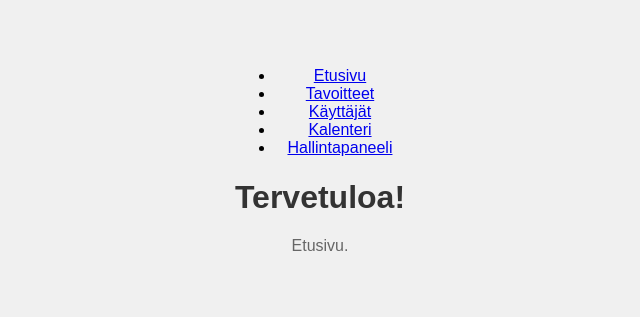
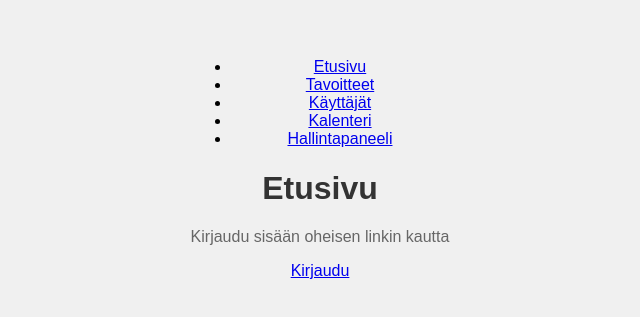
Before and after one commit to mikadp/Tavoitteet, a React (Create React App) app in the folder frontend/: page / in a window 1280 px wide. Shown: the part 239-556 px from the top of the page, without its empty margins (320-960 px from the left). Built offline with nearby package versions, Linux system fonts and the light colour scheme; no server answers.

Commit message:
home page and linking

```diff
--- a/frontend/src/App.js
+++ b/frontend/src/App.js
@@ -1,4 +1,4 @@
-import React, {useEffect, useState, useContext} from 'react';
+import React, {useContext} from 'react';
 import { Routes, Route, Navigate } from 'react-router-dom';
 import Navbar from './components/Navbar.js';
 import Users from './pages/users.js';
@@ -7,18 +7,24 @@ import Calendar from './pages/calendar.js';
 import Login from './pages/login.js';
 import Register from './pages/register.js';
 import Dashboard from './pages/dashboard.js';
+import Home from "./pages/home.js";
 import AuthContext from './context/AuthContext.js';
 
 function App() {
-  const { user } = useContext(AuthContext);
+  const { user, loading } = useContext(AuthContext);
 
   //Protected route component
   const ProtectedRoute = ({ children }) => {
-    return user ? children : <Navigate to="/login" />;
+    if (loading) {
+      return <div>Loading...</div>;
+    }
+    return user ? children : <Navigate to="/" />;
   };
 
-  //Admin route component
-  const AdminRoute = ({ children }) => {
+  const AdminRoute = ({ children, loading }) => {
+    if (loading) {
+      return <div>Loading...</div>;
+    }
     return user && user.role === "admin" ? children : <Navigate to="/" />;
   };
 
@@ -27,14 +33,7 @@ function App() {
           <Navbar />
           <div className="flex-grow flex items-center justify-center">
             <Routes>
-              <Route
-              path="/"
-              element={
-                <div className="text-center">
-                  <h1 className="text-4xl font-bold mb-4">Tervetuloa!</h1>
-                  <p className="text-lg">Etusivu.</p>
-                </div>}
-              />
+              <Route path="/" element={<Home />}/>
               <Route path="/login" element={<Login />} />
               <Route path="/register" element={<Register />} />
 
@@ -43,11 +42,9 @@ function App() {
               <Route path="/goals" element={<ProtectedRoute><Goals /></ProtectedRoute>} />
               <Route path="/users" element={<ProtectedRoute><Users /></ProtectedRoute>} />
               <Route path="/calendar" element={<ProtectedRoute><Calendar /></ProtectedRoute>} />
-
             </Routes>
           </div>
         </div>
-
   );
 }
 
--- /dev/null
+++ b/frontend/src/pages/home.js
@@ -0,0 +1,27 @@
+import React, { useContext } from 'react';
+import { Link } from 'react-router-dom';
+import AuthContext from '../context/AuthContext';
+
+const Home = () => {
+    const { user } = useContext(AuthContext);
+
+    return (
+        <div className='text-center'>
+            <h1 className='text-4x1 font-bold mb-4'>Etusivu</h1>
+            {user ? (
+                <p className='text-lg'>Tervetuloa tavoitteiden seuranta appiin {user.name}!</p>
+            ) : (
+                <div>
+                    <p className="text-lg">Kirjaudu sisään oheisen linkin kautta</p>
+                    <Link
+                        to="/login"
+                        className="text-blue-500 hover:underline"
+                        > Kirjaudu
+                        </Link>
+                </div>
+            )}
+        </div>
+    );
+};
+
+export default Home;
```
Also changed, not shown: 1 other file (tests, documents, lock files or other folders).
